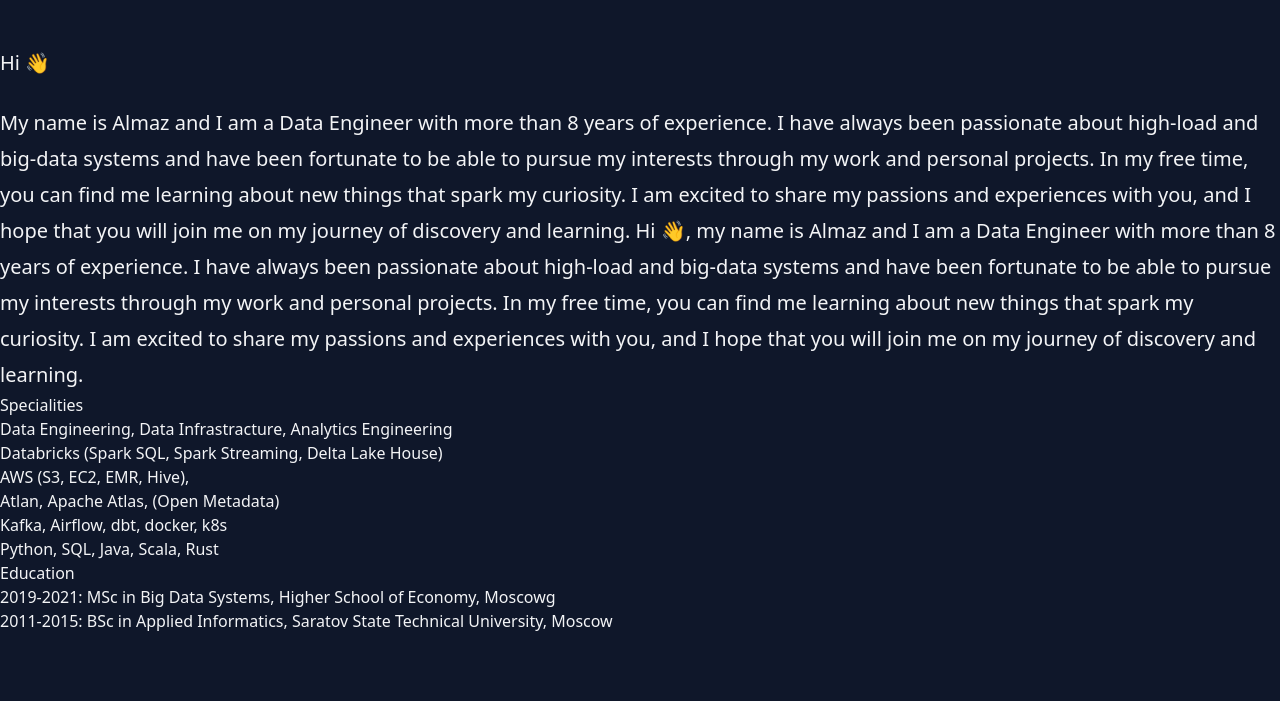
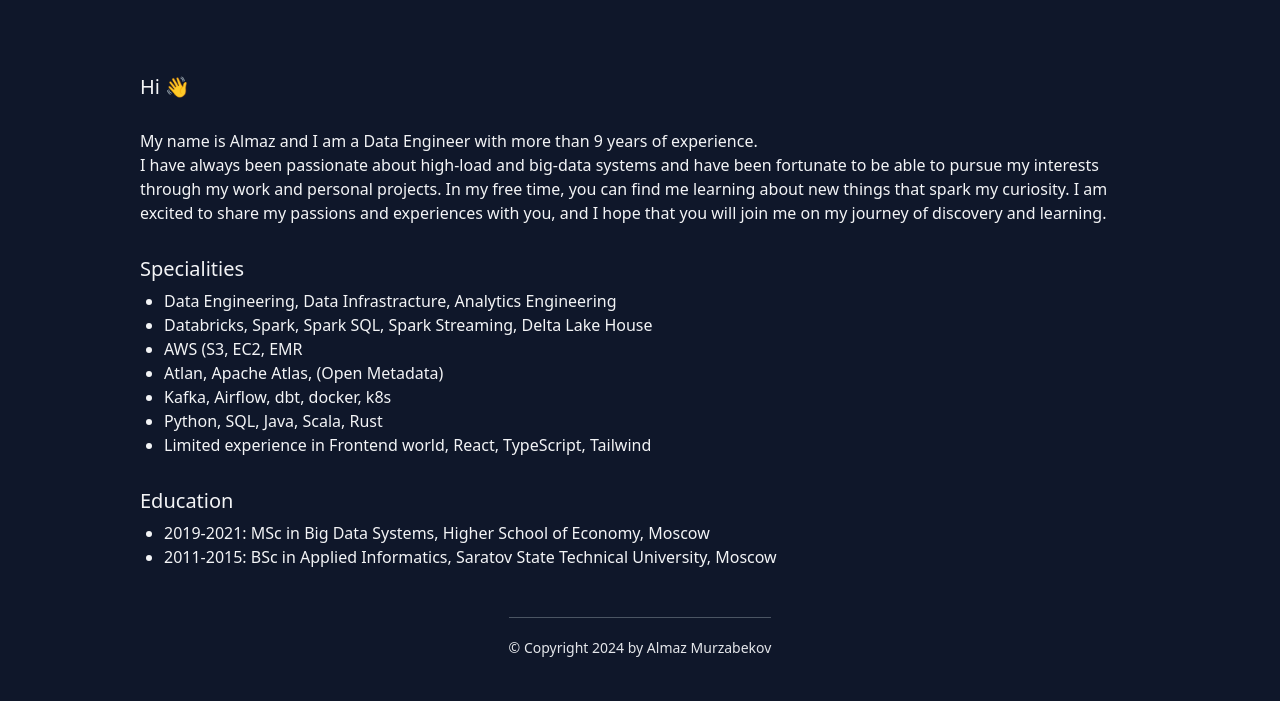
Before and after one commit to Almaz-KG/almaz-kg.github.io, an Astro site in the folder astro/: page /about in a window 1280 px wide. Shown: the part 419-1120 px from the top of the page. Built offline with nearby package versions, Linux system fonts and the light colour scheme; Astro itself is replaced by a stand-in of ours.

Commit message:
[astro] About page styling fixed

```diff
--- a/astro/src/pages/about.astro
+++ b/astro/src/pages/about.astro
@@ -1,6 +1,7 @@
 ---
 import { Hero } from '@/partials/Hero';
 import { AppConfig } from '@/utils/AppConfig';
+import { Section } from '@/components/Section';
 import Base from '@/templates/Base.astro';
 
 
@@ -10,38 +11,32 @@
 
 <Base head={{ title, description }}>
   <Hero />
-  <div class='bg-slate-900 text-gray-100 flex flex-col h-screen m-l-auto m-r-auto'>
+  <Section>
     <div>
       <p class="mt-6 text-xl leading-9">Hi 👋</p>
-
-      <p class="mt-6 text-xl leading-9">My name is Almaz and I am a Data Engineer with more than 8 years of experience. I have always been passionate about high-load and big-data systems and have been fortunate to be able to pursue my interests through my work and personal projects. In my free time, you can find me learning about new things that spark my curiosity. I am excited to share my passions and experiences with you, and I hope that you will join me on my journey of discovery and learning.  Hi 👋, my name is Almaz and I am a Data Engineer with more than 8 years of experience. I have always been passionate about high-load and big-data systems and have been fortunate to be able to pursue my interests through my work and personal projects. In my free time, you can find me learning about new things that spark my curiosity. I am excited to share my passions and experiences with you, and I hope that you will join me on my journey of discovery and learning.</p>
+      <p class="mt-6">My name is Almaz and I am a Data Engineer with more than 9 years of experience. </p>
+      <p>I have always been passionate about high-load and big-data systems and have been fortunate to be able to pursue my interests through my work and personal projects. In my free time, you can find me learning about new things that spark my curiosity. I am excited to share my passions and experiences with you, and I hope that you will join me on my journey of discovery and learning. </p>
 
       <div class="">
-        <div>
-          Specialities
-        </div>
-        <ul>
+        <h1 class="mt-6 font-medium leading-10 text-xl text-upper">Specialities</h1>
+        <ul class="list-disc pl-6">
           <li>Data Engineering, Data Infrastracture, Analytics Engineering</li>
-          <li>Databricks (Spark SQL, Spark Streaming, Delta Lake House)</li>
-          <li>AWS (S3, EC2, EMR, Hive),</li>
+          <li>Databricks, Spark, Spark SQL, Spark Streaming, Delta Lake House</li>
+          <li>AWS (S3, EC2, EMR</li>
           <li>Atlan, Apache Atlas, (Open Metadata)</li>
           <li>Kafka, Airflow, dbt, docker, k8s</li>
           <li>Python, SQL, Java, Scala, Rust</li>
+          <li>Limited experience in Frontend world, React, TypeScript, Tailwind</li>
         </ul>
       </div>
 
       <div>
-        <div>
-          Education
-        </div>
-        <ul>
-          <li>2019-2021: MSc in Big Data Systems, Higher School of Economy, Moscowg</li>
+        <h1 class="mt-6 font-medium leading-10 text-xl text-upper">Education</h1>
+        <ul class="list-disc pl-6">
+          <li>2019-2021: MSc in Big Data Systems, Higher School of Economy, Moscow</li>
           <li>2011-2015: BSc in Applied Informatics, Saratov State Technical University, Moscow</li>
         </ul>
       </div>
     </div>
-
-
-
-  </div>
+  </Section>
 </Base>
```
